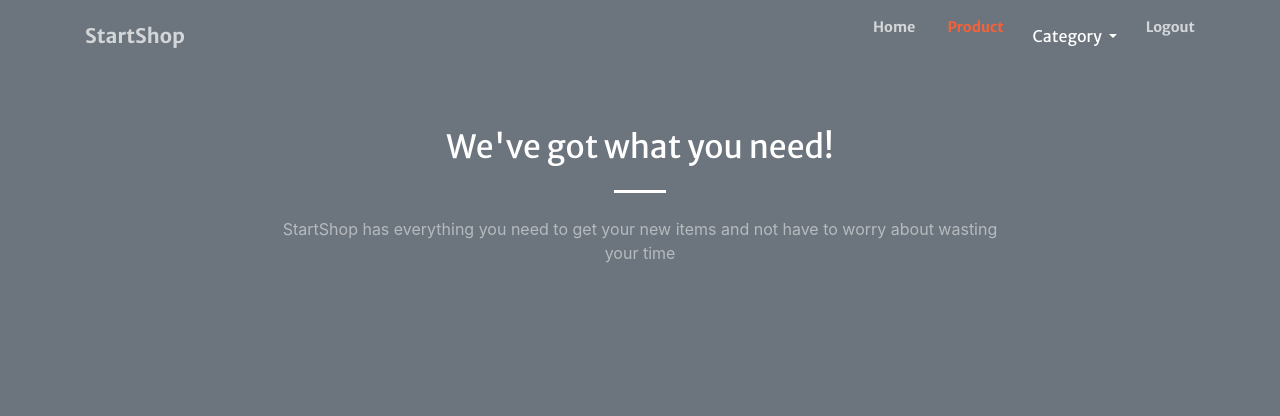
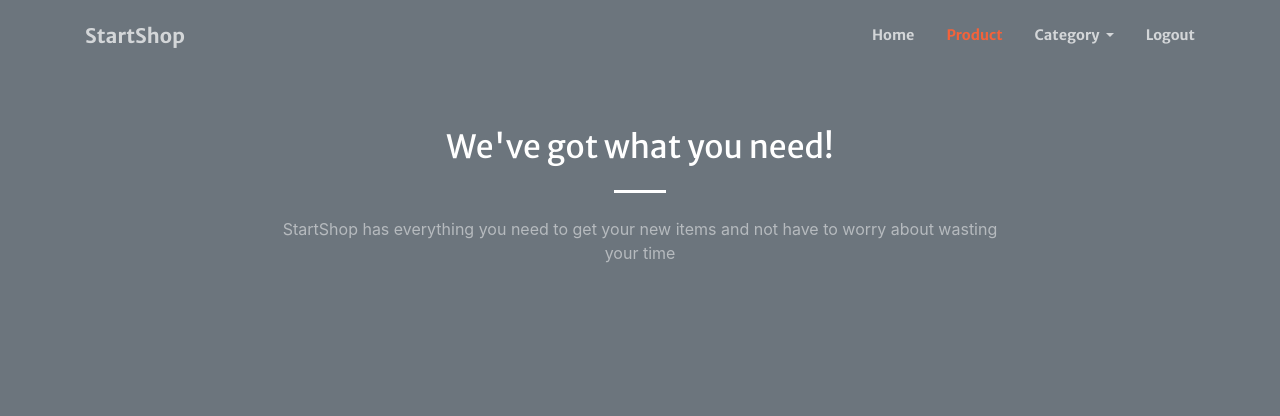
Before and after one commit to akli0027/TokoOnline, a PHP site: page /home.php in a window 1280 px wide. Shown: the top 416 px of the page. Run offline with PHP 8.4, Linux system fonts and the light colour scheme; the visitor is signed in with stand-in values (Sample User, id 1); data that the repository does not hold is empty.

Commit message:
Update home.php

```diff
--- a/home.php
+++ b/home.php
@@ -50,20 +50,19 @@ if (!isset($_SESSION['id_pembeli'])){
           <li class="nav-item">
             <a class="nav-link js-scroll-trigger" href="#product">Product</a>
           </li>
-                <div class="dropdown">
-         <button class="btn btn-secondary dropdown-toggle" type="button" id="dropdownMenuButton" data-toggle="dropdown" aria-haspopup="true" aria-expanded="false">
-           Category
-         </button>
-        <div class="dropdown-menu" aria-labelledby="dropdownMenuButton">
-      <a class="dropdown-item" href="kategori_Monitor.php">Monitor</a>
+            <li class="nav-item dropdown">
+           <a class="nav-link dropdown-toggle" href="#" id="navbarDropdown" role="button" data-toggle="dropdown" aria-haspopup="true" aria-expanded="false">
+          Category
+        </a>
+          <div class="dropdown-menu" aria-labelledby="navbarDropdown">
+            <a class="dropdown-item" href="kategori_Monitor.php">Monitor</a>
             <a class="dropdown-item" href="kategori_Speaker.php">Speaker</a>
             <div class="dropdown-divider"></div>
             <a class="dropdown-item" href="Kategori_Mouse.php">Mouse</a>
             <a class="dropdown-item" href="kategori_keyboard.php">Keyboard</a>
              <div class="dropdown-divider"></div>
             <a class="dropdown-item" href="kategori_Ram.php">Ram</a>
-       </div>
-        </div>
+          </div>
           </li>
            <li class="nav-item">
             <a class="nav-link js-scroll-trigger" href="proses_logout.php">Logout</a>
```
